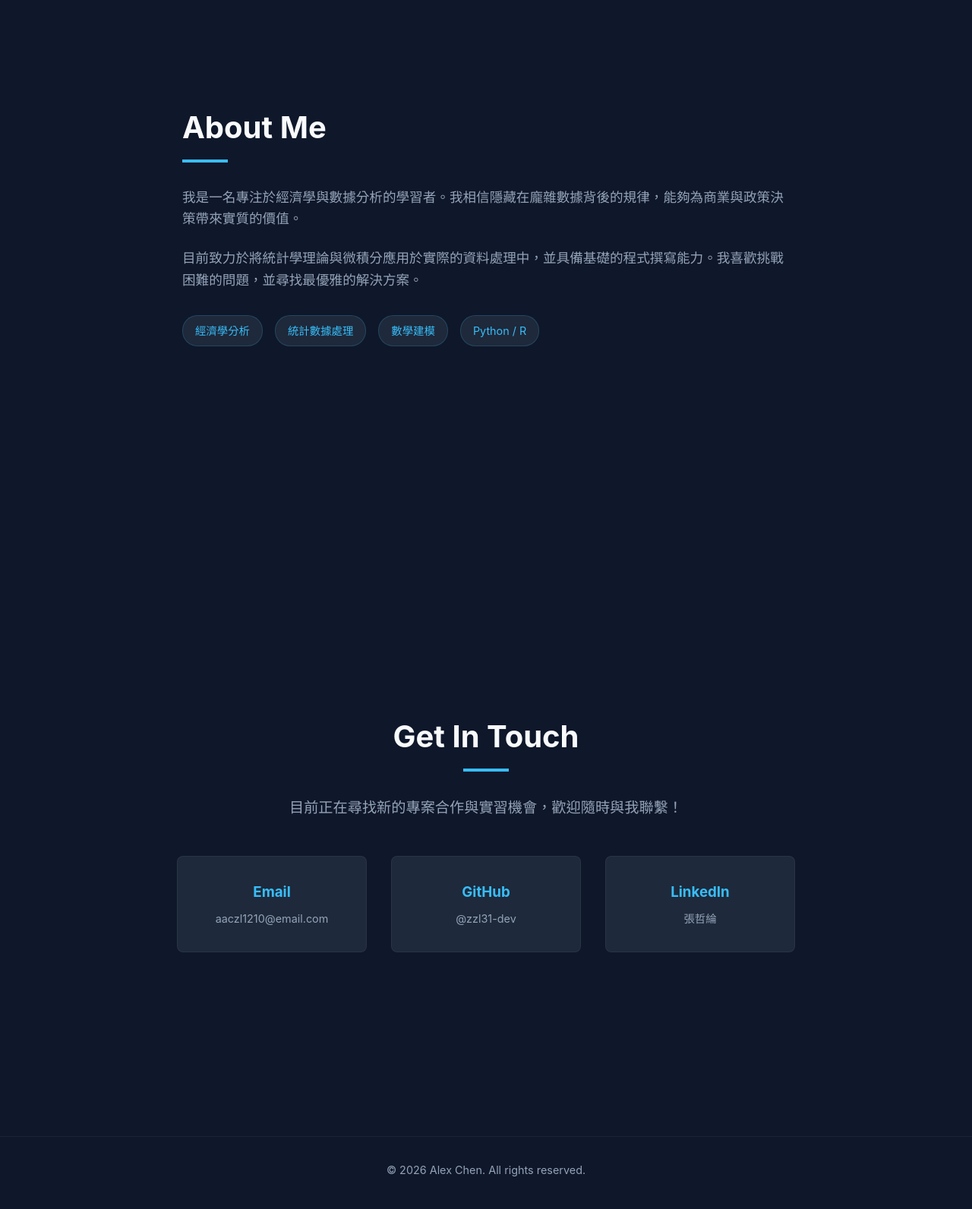
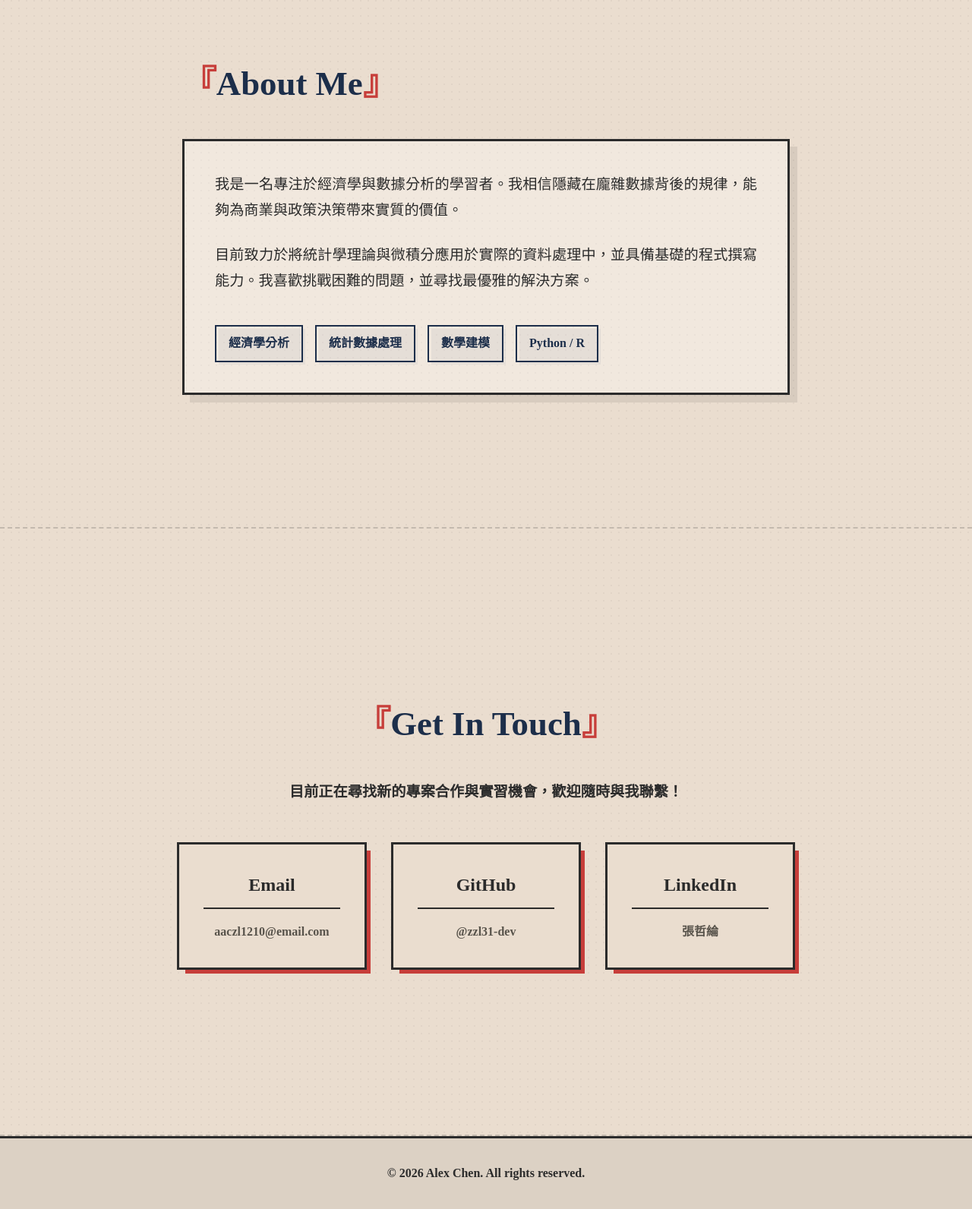
Before and after one commit to aaczl1210-lang/0430, a plain HTML site: page index.html in a window 1280 px wide. Shown: the part 904-2496 px from the top of the page at 76% size. Drawn offline with Linux system fonts and the light colour scheme.

Commit message:
Update styles.css

```diff
--- a/styles.css
+++ b/styles.css
@@ -1,10 +1,11 @@
-/* CSS Variables for consistent theming */
+/* CSS Variables for Ukiyo-e theming */
 :root {
-    --bg-color: #0f172a; /* 深藍/灰背景 */
-    --text-main: #f8fafc;
-    --text-muted: #94a3b8;
-    --accent-color: #38bdf8; /* 科技藍 */
-    --card-bg: #1e293b;
+    --bg-color: #eaddcf; /* 和紙/宣紙的米黃色背景 */
+    --text-main: #2b2b2b; /* 木版畫的墨黑 */
+    --text-muted: #59544c; /* 較淺的墨色 */
+    --accent-color: #c73e3a; /* 傳統朱紅色 (印泥/強調) */
+    --secondary-color: #1c2e4a; /* 藍摺 (傳統深藍) */
+    --card-bg: #dcd1c4; /* 稍微深一點的紙色 */
     --nav-height: 70px;
 }
 
@@ -16,11 +17,15 @@
 }
 
 body {
-    font-family: -apple-system, BlinkMacSystemFont, "Segoe UI", Roboto, Helvetica, Arial, sans-serif;
+    /* 替換為襯線字體，展現漢字的傳統美感 */
+    font-family: 'Noto Serif TC', "PMingLiU", serif;
     background-color: var(--bg-color);
     color: var(--text-main);
-    line-height: 1.6;
+    line-height: 1.8;
     scroll-behavior: smooth;
+    /* 加入淡淡的點狀紋理模擬和紙質感 */
+    background-image: radial-gradient(rgba(0,0,0,0.04) 1px, transparent 1px);
+    background-size: 10px 10px;
 }
 
 .container {
@@ -35,20 +40,25 @@ body {
     top: 0;
     width: 100%;
     height: var(--nav-height);
-    background-color: rgba(15, 23, 42, 0.9);
-    backdrop-filter: blur(10px);
+    background-color: var(--bg-color);
     display: flex;
     justify-content: space-between;
     align-items: center;
     padding: 0 2rem;
     z-index: 1000;
-    border-bottom: 1px solid rgba(255,255,255,0.1);
+    border-bottom: 3px solid var(--text-main);
 }
 
+/* 將 Logo 設計成類似傳統印章 (Hanko) */
 .nav-brand {
-    font-size: 1.25rem;
-    font-weight: bold;
-    color: var(--accent-color);
+    font-size: 1.5rem;
+    font-weight: 900;
+    color: var(--bg-color);
+    background-color: var(--accent-color);
+    padding: 0.2rem 0.8rem;
+    border: 2px solid var(--text-main);
+    border-radius: 4px;
+    letter-spacing: 2px;
 }
 
 .nav-links {
@@ -60,7 +70,8 @@ body {
 .nav-links a {
     color: var(--text-main);
     text-decoration: none;
-    font-size: 0.9rem;
+    font-size: 1.1rem;
+    font-weight: 700;
     transition: color 0.3s ease;
 }
 
@@ -74,106 +85,159 @@ section {
     min-height: 100vh;
     display: flex;
     align-items: center;
+    border-bottom: 2px dashed rgba(43, 43, 43, 0.2);
 }
 
 .section-title {
-    font-size: 2.5rem;
+    font-size: 2.8rem;
     margin-bottom: 2rem;
-    color: var(--text-main);
+    color: var(--secondary-color);
+    position: relative;
+    display: inline-block;
 }
 
+/* 加入傳統引號樣式裝飾標題 */
+.section-title::before {
+    content: '『';
+    color: var(--accent-color);
+}
 .section-title::after {
-    content: '';
-    display: block;
-    width: 60px;
-    height: 4px;
-    background-color: var(--accent-color);
-    margin-top: 10px;
+    content: '』';
+    color: var(--accent-color);
+    display: inline;
+    width: auto;
+    height: auto;
+    background-color: transparent;
+    margin-top: 0;
 }
 
 /* Hero Section */
 .hero-section {
     padding-top: calc(100px + var(--nav-height));
+    background: linear-gradient(135deg, rgba(28,46,74,0.03) 0%, rgba(199,62,58,0.03) 100%);
 }
 
 .hero-title {
-    font-size: 4rem;
-    font-weight: 800;
-    line-height: 1.2;
+    font-size: 4.5rem;
+    font-weight: 900;
+    line-height: 1.3;
     margin-bottom: 1rem;
 }
 
 .highlight {
     color: var(--accent-color);
+    /* 增加錯位陰影，模擬木板印刷 */
+    text-shadow: 3px 3px 0px rgba(0,0,0,0.1);
 }
 
 .hero-subtitle {
     font-size: 1.5rem;
     color: var(--text-muted);
-    margin-bottom: 2.5rem;
+    margin-bottom: 3rem;
     max-width: 600px;
+    border-left: 5px solid var(--accent-color);
+    padding-left: 1rem;
 }
 
 .hero-buttons {
     display: flex;
-    gap: 1rem;
+    gap: 1.5rem;
 }
 
+/* 按鈕設計為方正的木板塊風格 */
 .btn {
-    padding: 0.8rem 1.5rem;
-    border-radius: 6px;
+    padding: 0.8rem 2rem;
+    border-radius: 0;
     text-decoration: none;
-    font-weight: 600;
+    font-weight: 700;
+    font-size: 1.1rem;
     transition: all 0.3s ease;
+    border: 2px solid var(--text-main);
+    position: relative;
+}
+
+/* 模擬木板畫的立體偏移厚度 */
+.btn::after {
+    content: '';
+    position: absolute;
+    top: 5px;
+    left: 5px;
+    width: 100%;
+    height: 100%;
+    background-color: var(--text-main);
+    z-index: -1;
+    transition: all 0.3s ease;
+}
+
+.btn:hover::after {
+    top: 0;
+    left: 0;
 }
 
 .btn-primary {
     background-color: var(--accent-color);
-    color: #0f172a;
-    border: 2px solid var(--accent-color);
+    color: var(--bg-color);
 }
 
 .btn-primary:hover {
-    background-color: transparent;
-    color: var(--accent-color);
+    background-color: var(--text-main);
+    color: var(--bg-color);
 }
 
 .btn-outline {
-    background-color: transparent;
+    background-color: var(--bg-color);
     color: var(--text-main);
-    border: 2px solid var(--text-main);
 }
 
 .btn-outline:hover {
-    border-color: var(--accent-color);
-    color: var(--accent-color);
+    background-color: var(--secondary-color);
+    color: var(--bg-color);
 }
 
 /* About Section */
 .about-content {
-    color: var(--text-muted);
-    font-size: 1.1rem;
+    color: var(--text-main);
+    font-size: 1.2rem;
     max-width: 800px;
+    background-color: rgba(255,255,255,0.3);
+    padding: 2.5rem;
+    border: 3px solid var(--text-main);
+    box-shadow: 10px 10px 0px rgba(0,0,0,0.08);
 }
 
 .about-content p {
     margin-bottom: 1.5rem;
+    text-align: justify;
 }
 
 .skills-container {
-    margin-top: 2rem;
+    margin-top: 2.5rem;
     display: flex;
     flex-wrap: wrap;
     gap: 1rem;
 }
 
+/* 技能標籤設計為傳統長條題籤（千社札）風格 */
 .skill-tag {
-    background-color: var(--card-bg);
-    color: var(--accent-color);
+    background-color: transparent;
+    color: var(--secondary-color);
     padding: 0.5rem 1rem;
-    border-radius: 20px;
-    font-size: 0.9rem;
-    border: 1px solid rgba(56, 189, 248, 0.2);
+    font-size: 1rem;
+    font-weight: 700;
+    border: 2px solid var(--secondary-color);
+    border-radius: 0px;
+    position: relative;
+}
+
+.skill-tag::before {
+    content: '';
+    position: absolute;
+    top: 3px;
+    left: 3px;
+    right: -5px;
+    bottom: -5px;
+    background-color: rgba(28,46,74,0.08);
+    z-index: -1;
 }
 
 /* Contact Section */
@@ -182,15 +246,14 @@ section {
 }
 
 .contact-section .section-title {
-    display: flex;
-    flex-direction: column;
-    align-items: center;
+    display: inline-block;
 }
 
 .contact-text {
-    color: var(--text-muted);
+    color: var(--text-main);
     font-size: 1.2rem;
     margin-bottom: 3rem;
+    font-weight: 700;
 }
 
 .contact-links {
@@ -200,45 +263,69 @@ section {
     flex-wrap: wrap;
 }
 
+/* 聯絡卡片加上粗框與背後錯位色彩 */
 .contact-card {
-    background-color: var(--card-bg);
+    background-color: var(--bg-color);
     padding: 2rem;
-    border-radius: 8px;
+    border: 3px solid var(--text-main);
     text-decoration: none;
     color: var(--text-main);
     width: 250px;
-    transition: transform 0.3s ease, background-color 0.3s ease;
-    border: 1px solid rgba(255,255,255,0.05);
+    position: relative;
+    transition: transform 0.3s ease;
+    border-radius: 0;
+}
+
+.contact-card::after {
+    content: '';
+    position: absolute;
+    top: 8px;
+    left: 8px;
+    width: 100%;
+    height: 100%;
+    background-color: var(--accent-color);
+    z-index: -1;
+    transition: all 0.3s ease;
 }
 
 .contact-card h3 {
-    margin-bottom: 0.5rem;
-    color: var(--accent-color);
+    margin-bottom: 1rem;
+    color: var(--text-main);
+    font-size: 1.5rem;
+    border-bottom: 2px solid var(--text-main);
+    padding-bottom: 0.5rem;
 }
 
 .contact-card p {
     color: var(--text-muted);
-    font-size: 0.9rem;
+    font-size: 1rem;
+    font-weight: 700;
 }
 
 .contact-card:hover {
-    transform: translateY(-5px);
-    background-color: rgba(30, 41, 59, 0.8);
+    transform: translate(-4px, -4px);
+}
+
+.contact-card:hover::after {
+    top: 12px;
+    left: 12px;
 }
 
 /* Footer */
 .footer {
     text-align: center;
     padding: 2rem;
-    color: var(--text-muted);
-    font-size: 0.9rem;
-    border-top: 1px solid rgba(255,255,255,0.05);
+    color: var(--text-main);
+    font-size: 1rem;
+    background-color: var(--card-bg);
+    border-top: 3px solid var(--text-main);
+    font-weight: 700;
 }
 
 /* Responsive Design (RWD) */
 @media (max-width: 768px) {
     .hero-title {
-        font-size: 2.5rem;
+        font-size: 3rem;
     }
 
     .hero-subtitle {
@@ -253,5 +340,6 @@ section {
     .contact-card {
         width: 100%;
         max-width: 300px;
+        margin-bottom: 1rem;
     }
 }
```
